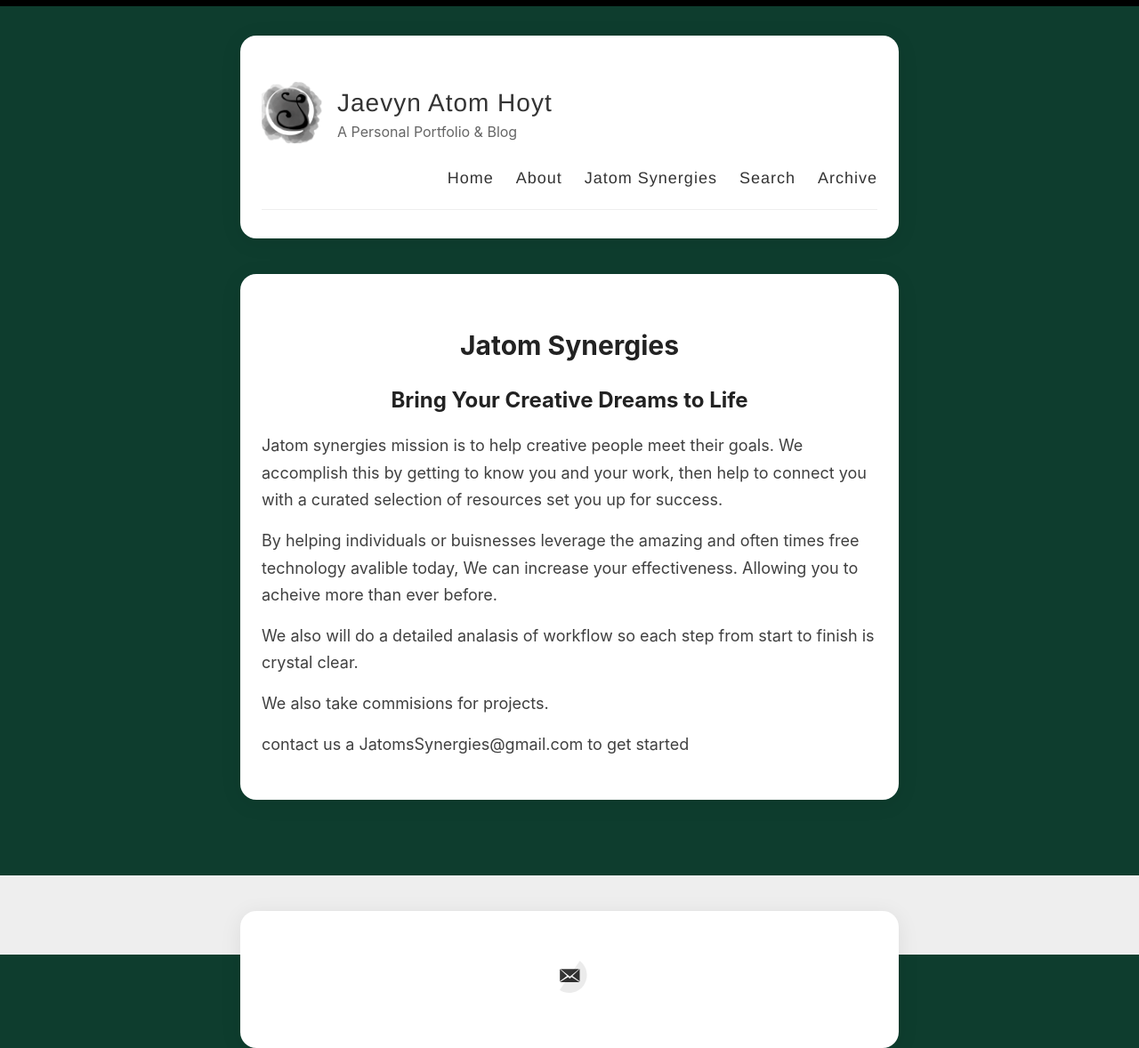
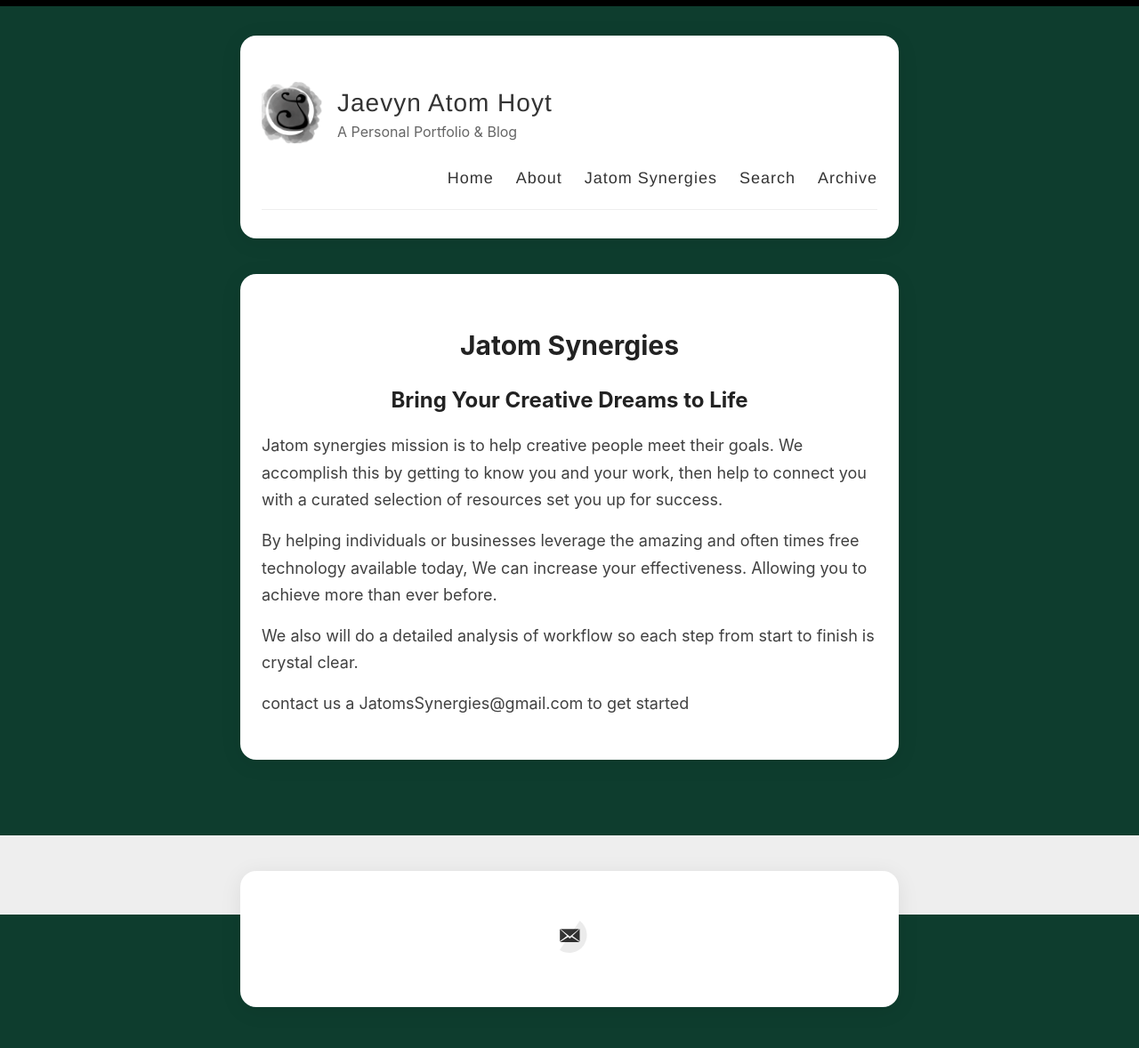
Before and after one commit to cattacular/cattacular.github.io, a Jekyll site: the page built from _pages/Jatom-Synergies.md, in a window 1280 px wide. Shown: the whole page at 89% size. Built offline with Jekyll 4.4.1, drawn with Linux system fonts in a browser that asks for light colours; after the commit the page ends 1132 px from its top, so only the background shows below that.

Commit message:
Update Jatom-Synergies.md

```diff
--- a/_pages/Jatom-Synergies.md
+++ b/_pages/Jatom-Synergies.md
@@ -6,11 +6,15 @@ permalink: /Jatom-Synergies/
 
 ## Bring Your Creative Dreams to Life
 
+
 Jatom synergies mission is to help creative people meet their goals. We accomplish this by getting to know you and your work, then help to connect you with a curated selection of resources set you up for success.
 
-By helping individuals or buisnesses leverage the amazing and often times free technology avalible today, We can increase your effectiveness. Allowing you to acheive more than ever before.
 
-We also will do a detailed analasis of workflow so each step from start to finish is crystal clear.
+By helping individuals or businesses leverage the amazing and often times free technology available today, We can increase your effectiveness. Allowing you to achieve more than ever before.
+
+
+We also will do a detailed analysis of workflow so each step from start to finish is crystal clear.
+
 
 <!-- | **Package** |  **Price**  | **Description** |
 | --- | --- | --- |
@@ -19,6 +23,4 @@ We also will do a detailed analasis of workflow so each step from start to finis
 | Ongoing Support | $250/y |  Quarterly check ins to help maintain effeciency & meet goals.|
 | Program training | $25/h | Hands on tech support on how to use a specific tool | -->
 
-We also take commisions for projects.
-
 contact us a JatomsSynergies@gmail.com to get started
```
